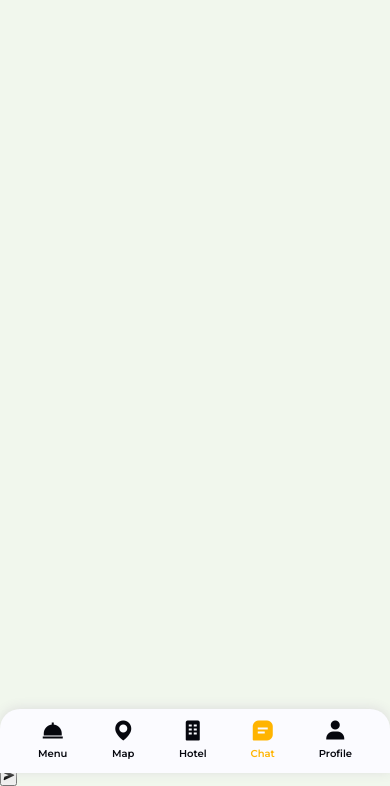
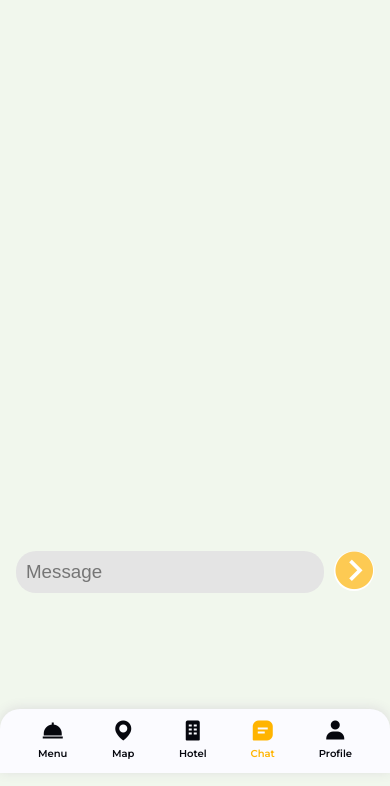
Before and after one commit to Cercasas/cercasas.github.io, a plain HTML site: page pgs/chat.html in a window 390 px wide. Shown: the part 171-957 px from the top of the page. After the commit the page ends 892 px from the top, so only its background shows below. Drawn offline with nearby package versions, Linux system fonts and the light colour scheme; no server answers.

Commit message:
Added css to chat.html partially and mobile support

```diff
--- a/css/styles2.css
+++ b/css/styles2.css
@@ -509,8 +509,17 @@ span.menu__total, #menu-total {
     margin-top: auto;
   }
 
+  .send-message {
+    float: left;
+    width: 70%;
+    margin-top: 30px;
+    margin-bottom: 20px;
+    position: fixed;
+    bottom: 0;
+  }
+
   .send-message .send-button {
-    background: black;
+    background-color: #fff;
     border-radius: 50%;
     width: 40px;
     height: 40px;
@@ -523,6 +532,8 @@ span.menu__total, #menu-total {
     border: none;
     color: #fdca53;
     text-align: center;
+    float: left;
+    vertical-align: middle;
   }
 
   .send-message input {
@@ -531,8 +542,8 @@ span.menu__total, #menu-total {
     padding: 10px;
     width: 93%;
     font-size: 125%;
-    height: 20px;
-    background-color: #f5f5f5;
+    background-color: #e4e4e4;
+    float: left;
   }
 
   div.loc__text a:link {
@@ -650,6 +661,43 @@ button.menu__pay {
   margin-bottom: 20px;
 }
 
+  .send-message {
+    float: left;
+    width: 93%;
+    margin-top: 30px;
+    margin-bottom: 80px;
+    position: fixed;
+    bottom: 0;
+  }
+
+  .send-message .send-button {
+    background-color: #fff;
+    border-radius: 50%;
+    width: 40px;
+    height: 40px;
+    display: flex;
+    justify-content: center;
+    align-items: center;
+    margin-left: 10px;
+    cursor: pointer;
+    font-size: 300%;
+    border: none;
+    color: #fdca53;
+    text-align: center;
+    float: left;
+    vertical-align: middle;
+  }
+
+  .send-message input {
+    border: none;
+    border-radius: 20px;
+    padding: 10px;
+    width: 85%;
+    font-size: 125%;
+    background-color: #e4e4e4;
+    float: left;
+  }
+
 }
 
 img.logohotel {
--- /dev/null
+++ b/js/send-message-enter.js
@@ -0,0 +1,8 @@
+var input = document.getElementById("msg");
+
+input.addEventListener("keypress", function(event) {
+  if (event.key === "Enter") {
+    event.preventDefault();
+    document.getElementById("sendmsg").click();
+  }
+});
--- a/pgs/chat.html
+++ b/pgs/chat.html
@@ -61,22 +61,22 @@
             </nav>
         </header>
 
-        <main id="swup" class="transition-slide-right-left">
             <section class="container section section__height" id="chat">
                 <h2 class="section__title">Chat</h2>
-            </section>
-            <ul id="message"></ul>
-            <div class="textmessage">
-                <input type="text" class="message" id="msg" name="msg" placeholder="Mensagem">
-                <button type="button" onclick="send()">
-                    <i class='bx bxs-send'></i>
+
+                <ul id="message"></ul>
+            <div class="send-message">
+                <input type="text" id="msg" name="msg" placeholder="Message">
+                <button class="send-button" type="button" id="sendmsg" onclick="send()">
+                    <i class='bx bxs-chevron-right-circle'></i>
                 </div>
             </div>
+            </section>
 
-        </main>
 
 
         <script src="../js/nav-srcoll.js"></script>
+        <script src="../js/send-message-enter.js"></script>
 
         <!-- inicio da conectividade fire base -->
 
```
